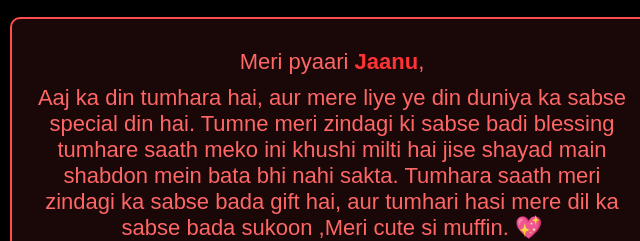
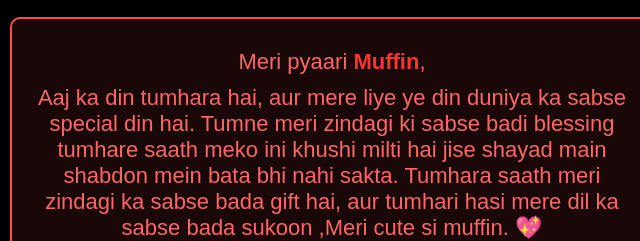
Before and after one commit to Akira07-ai/happy-birthday, a plain HTML site: page index.html in a window 1280 px wide. Shown: the part 249-490 px from the top of the page, 308-948 px from the left. Drawn offline with Linux system fonts and the light colour scheme.

Commit message:
Update index.html

```diff
--- a/index.html
+++ b/index.html
@@ -104,7 +104,7 @@
     <div class="heart">❤️</div>
 
     <div class="message">
-      <p>Meri pyaari <span>Jaanu</span>,</p>
+      <p>Meri pyaari <span>Muffin</span>,</p>
       <p>Aaj ka din tumhara hai, aur mere liye ye din duniya ka sabse special din hai. Tumne meri zindagi ki sabse badi blessing tumhare saath meko ini khushi milti hai jise shayad main shabdon mein bata bhi nahi sakta. Tumhara saath meri zindagi ka sabse bada gift hai, aur tumhari hasi mere dil ka sabse bada sukoon ,Meri cute si muffin. 💖</p>
       <p>Aaj main tumhe ye kehna chahta hoon ki tumhare bina meri duniya incomlete hai. Tum meri zindagi ki wo light ho jo andheron mein bhi way dikhati hai. Tumhari masoom smile, tumhara pyar, aur tumhara saath sabse badi wealth hai meri zindagi mein bandu. ❤️</p>
       <p>Happy Birthday, meri jaan! Tum jo kuch bhi chaho, wo tumhe mile, aur tumhari har khwahish poori ho. Aaj ka din tumhare liye utna hi khoobsurat ho jitni tum khud ho. Main tumse hamesha pyar karta rahunga, aur tumhara saath hamesha nibhata rahunga. 🎉🥳</p>
```
